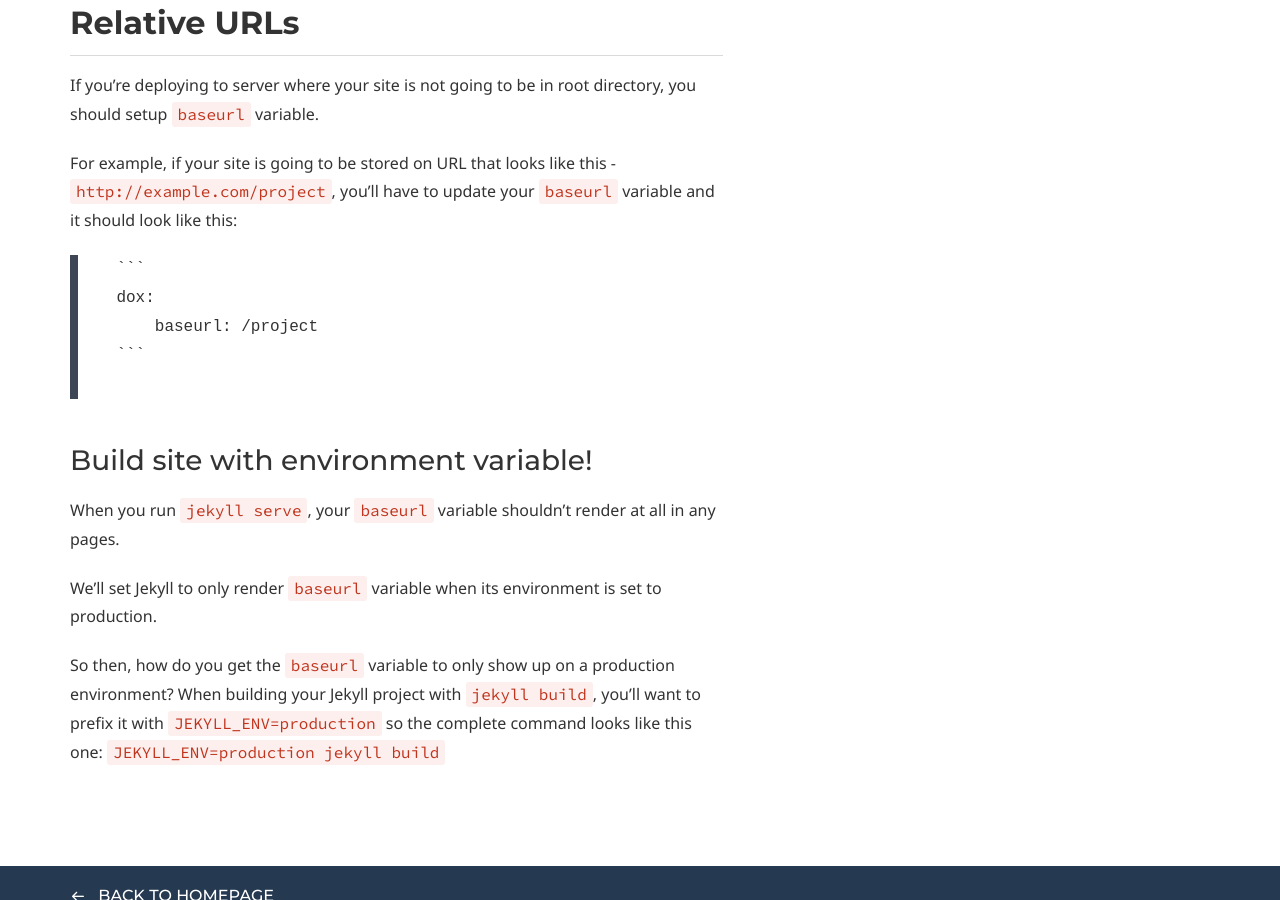
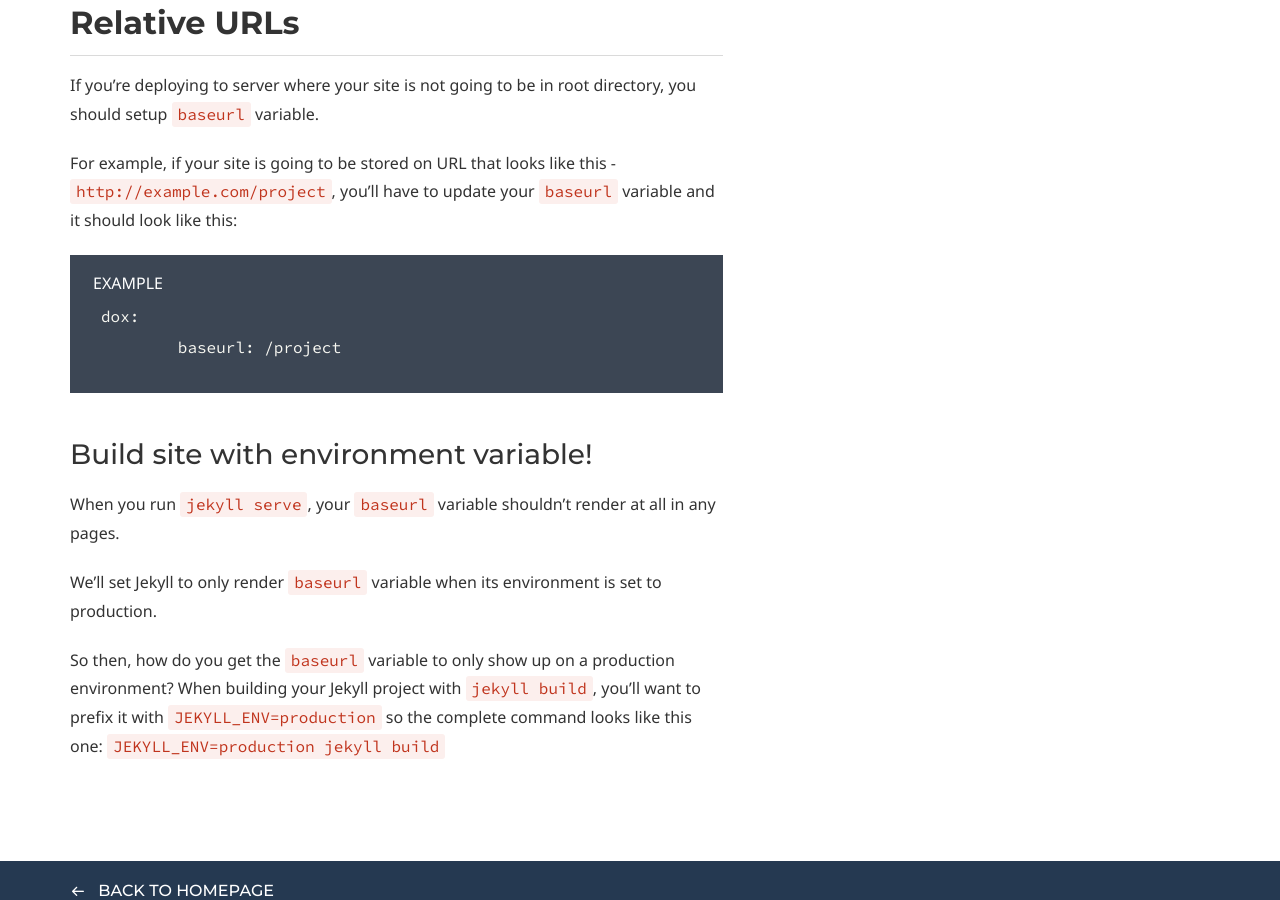
Before and after one commit to SyntekCreations/Site, a Jekyll site: the page built from multisensor01.md, in a window 1280 px wide and 900 px high, scrolled down 1108 px. Built offline with Jekyll 4.4.1, drawn with Linux system fonts in a browser that asks for light colours; some web fonts are replaced.

Commit message:
Update multisensor01.md

````diff
--- a/multisensor01.md
+++ b/multisensor01.md
@@ -37,12 +37,10 @@
     <h2>Relative URLs</h2>
     <p>If you’re deploying to server where your site is not going to be in root directory, you should setup <code>baseurl</code> variable.</p>
     <p>For example, if your site is going to be stored on URL that looks like this - <code>http://example.com/project</code>, you’ll have to update your <code>baseurl</code> variable and it should look like this:</p>
-    <pre>
-    ```
-    dox:
-        baseurl: /project
-    ```
-    </pre>
+    <div class="example">
+        <pre><code>dox:
+        baseurl: /project</code></pre>
+    </div>
     <h3>Build site with environment variable!</h3>
     <p>When you run <code>jekyll serve</code>, your <code>baseurl</code> variable shouldn’t render at all in any pages.</p>
     <p>We’ll set Jekyll to only render <code>baseurl</code> variable when its environment is set to production.</p>
````
